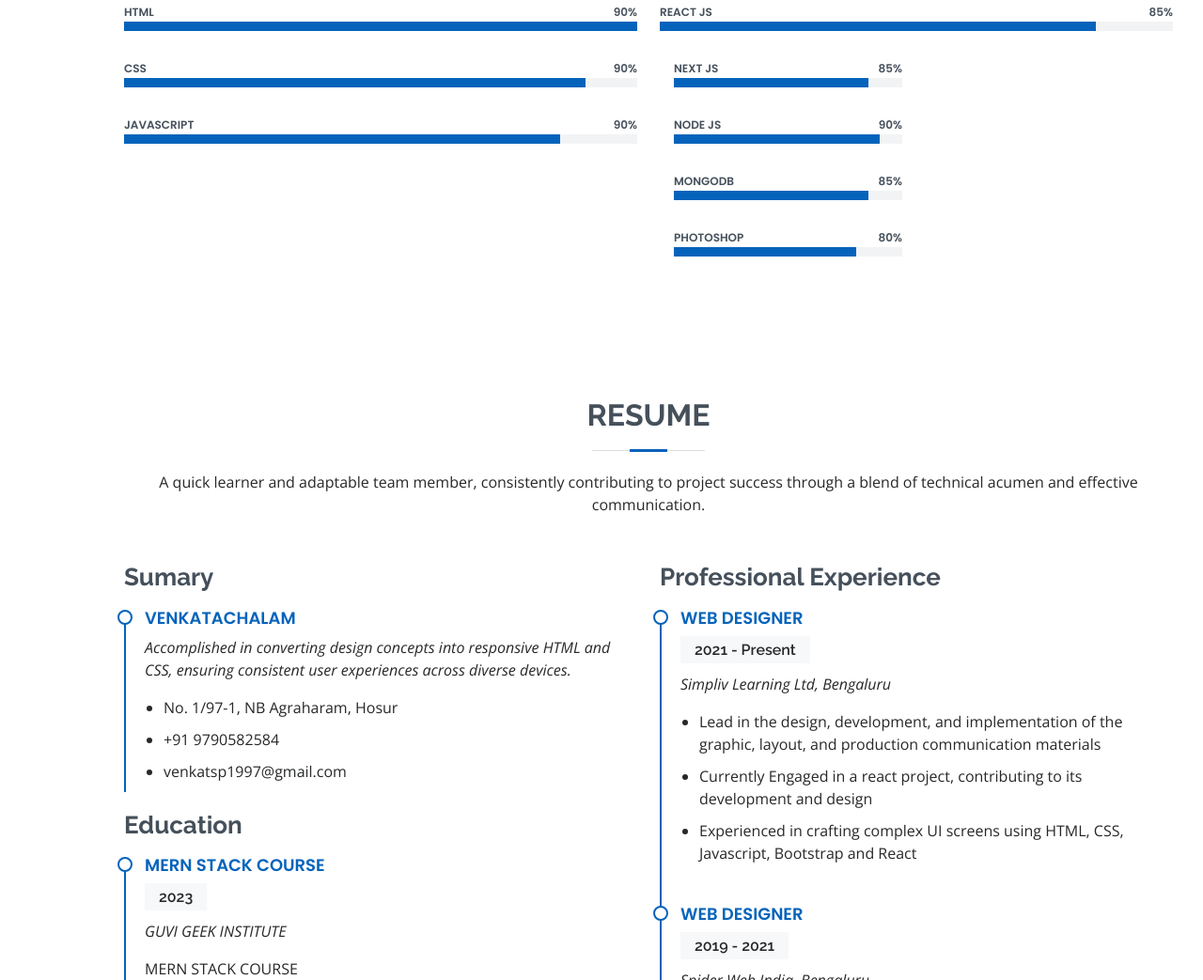
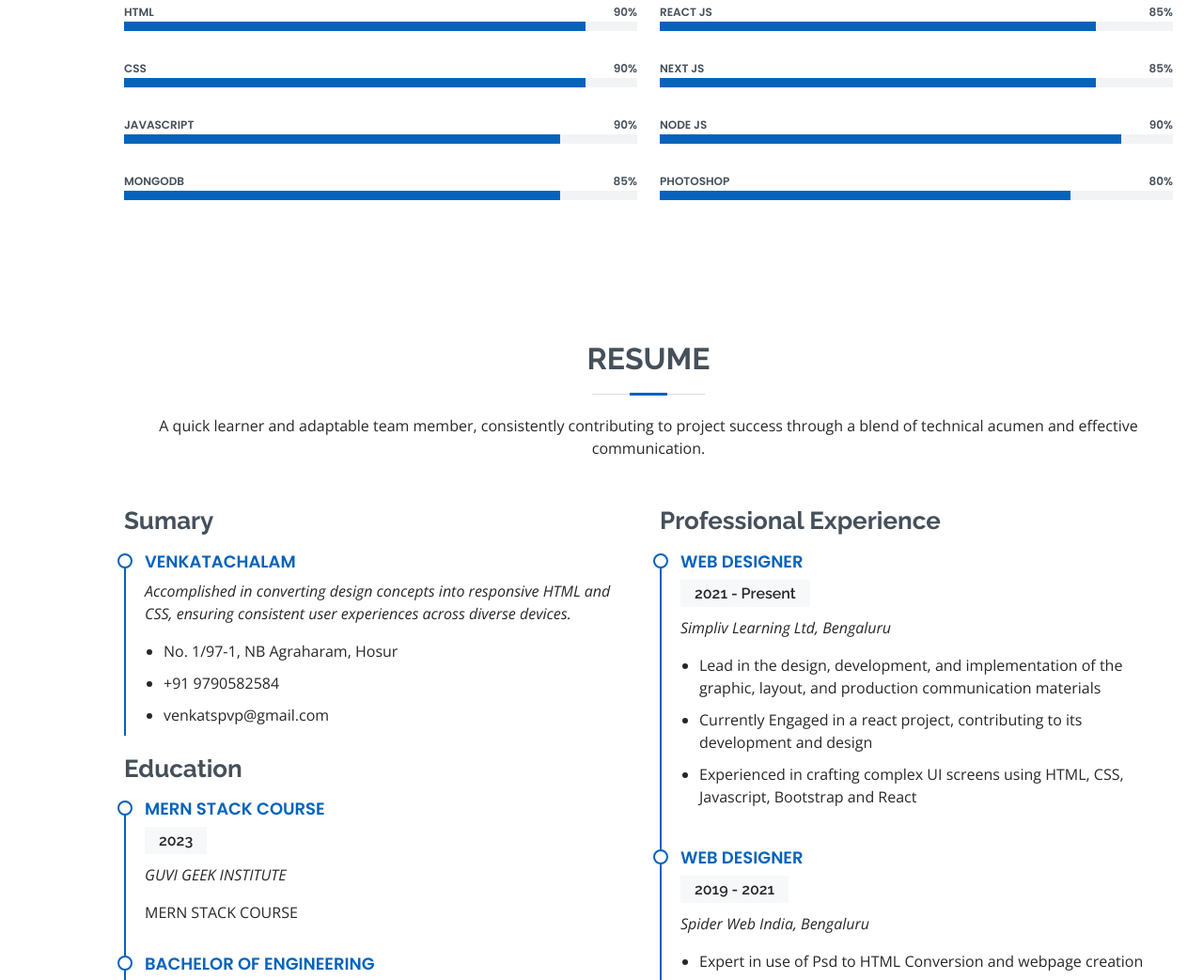
Before and after one commit to venkatsp431/MyResume, a plain HTML site: page index.html in a window 1280 px wide. Shown: the part 1713-2756 px from the top of the page at 94% size. Drawn offline with nearby package versions, Linux system fonts and the light colour scheme.

Commit message:
mail update

```diff
--- a/index.html
+++ b/index.html
@@ -235,7 +235,7 @@
                   <div
                     class="progress-bar"
                     role="progressbar"
-                    aria-valuenow="100"
+                    aria-valuenow="90"
                     aria-valuemin="0"
                     aria-valuemax="100"
                   ></div>
@@ -267,6 +267,18 @@
                   ></div>
                 </div>
               </div>
+              <div class="progress">
+                <span class="skill">MongoDB<i class="val">85%</i></span>
+                <div class="progress-bar-wrap">
+                  <div
+                    class="progress-bar"
+                    role="progressbar"
+                    aria-valuenow="85"
+                    aria-valuemin="0"
+                    aria-valuemax="100"
+                  ></div>
+                </div>
+              </div>
             </div>
 
             <div class="col-lg-6">
@@ -282,7 +294,7 @@
                   ></div>
                 </div>
               </div>
-              <div class="col-lg-6">
+
               <div class="progress">
                 <span class="skill">Next JS<i class="val">85%</i></span>
                 <div class="progress-bar-wrap">
@@ -309,18 +321,6 @@
                 </div>
               </div>
 
-              <div class="progress">
-                <span class="skill">MongoDB<i class="val">85%</i></span>
-                <div class="progress-bar-wrap">
-                  <div
-                    class="progress-bar"
-                    role="progressbar"
-                    aria-valuenow="85"
-                    aria-valuemin="0"
-                    aria-valuemax="100"
-                  ></div>
-                </div>
-              </div>
               <div class="progress">
                 <span class="skill">Photoshop<i class="val">80%</i></span>
                 <div class="progress-bar-wrap">
@@ -366,7 +366,7 @@
                 <ul>
                   <li>No. 1/97-1, NB Agraharam, Hosur</li>
                   <li>+91 9790582584</li>
-                  <li>venkatsp1997@gmail.com</li>
+                  <li>venkatspvp@gmail.com</li>
                 </ul>
               </div>
 
```
Lines whose indentation alone changed are shown as unchanged.
